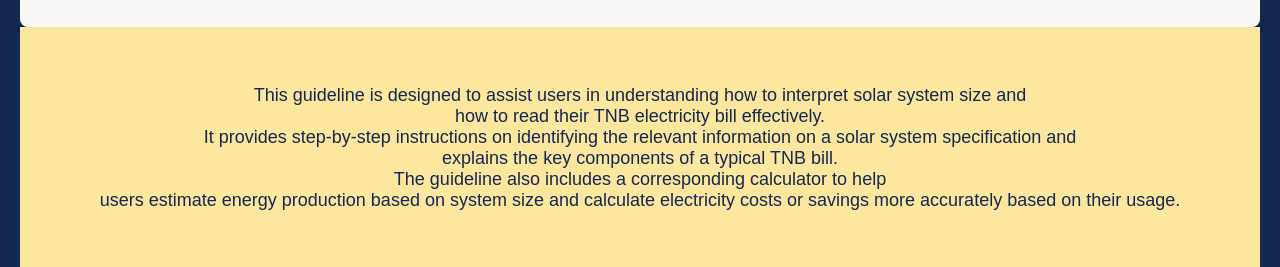
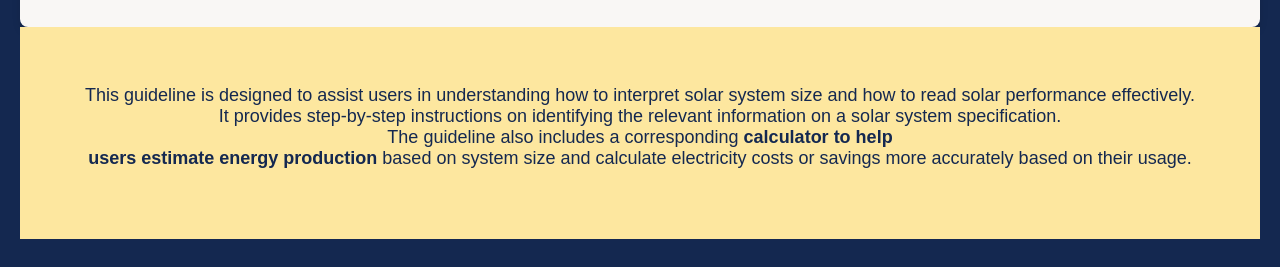
Before and after one commit to boonxiang/performanceCalculator, a plain HTML site: page index.html in a window 1280 px wide. Shown: the part 276-543 px from the top of the page. Drawn offline with Linux system fonts and the light colour scheme; a script that the page names is missing.

Commit message:
Update index.html

```diff
--- a/index.html
+++ b/index.html
@@ -38,12 +38,12 @@
     <div class="link-area">
 
         <p>
-            This guideline is designed to assist users in understanding how to interpret solar system size and<br>
-            how to read their TNB electricity bill effectively.<br>
+            This guideline is designed to assist users in understanding how to interpret solar system size and
+            how to read solar performance effectively.<br>
             It provides step-by-step instructions on identifying the relevant information on a solar system
-            specification and <br> explains the key components of a typical TNB bill.<br>
-            The guideline also includes
-            a corresponding calculator to help <br> users estimate energy production based
+            specification. <br>
+            The guideline also includes a corresponding <strong>calculator to help <br>
+            users estimate energy production </strong> based
             on system size and calculate electricity costs or savings more accurately based on their usage.
         </p>
     </div>
```
